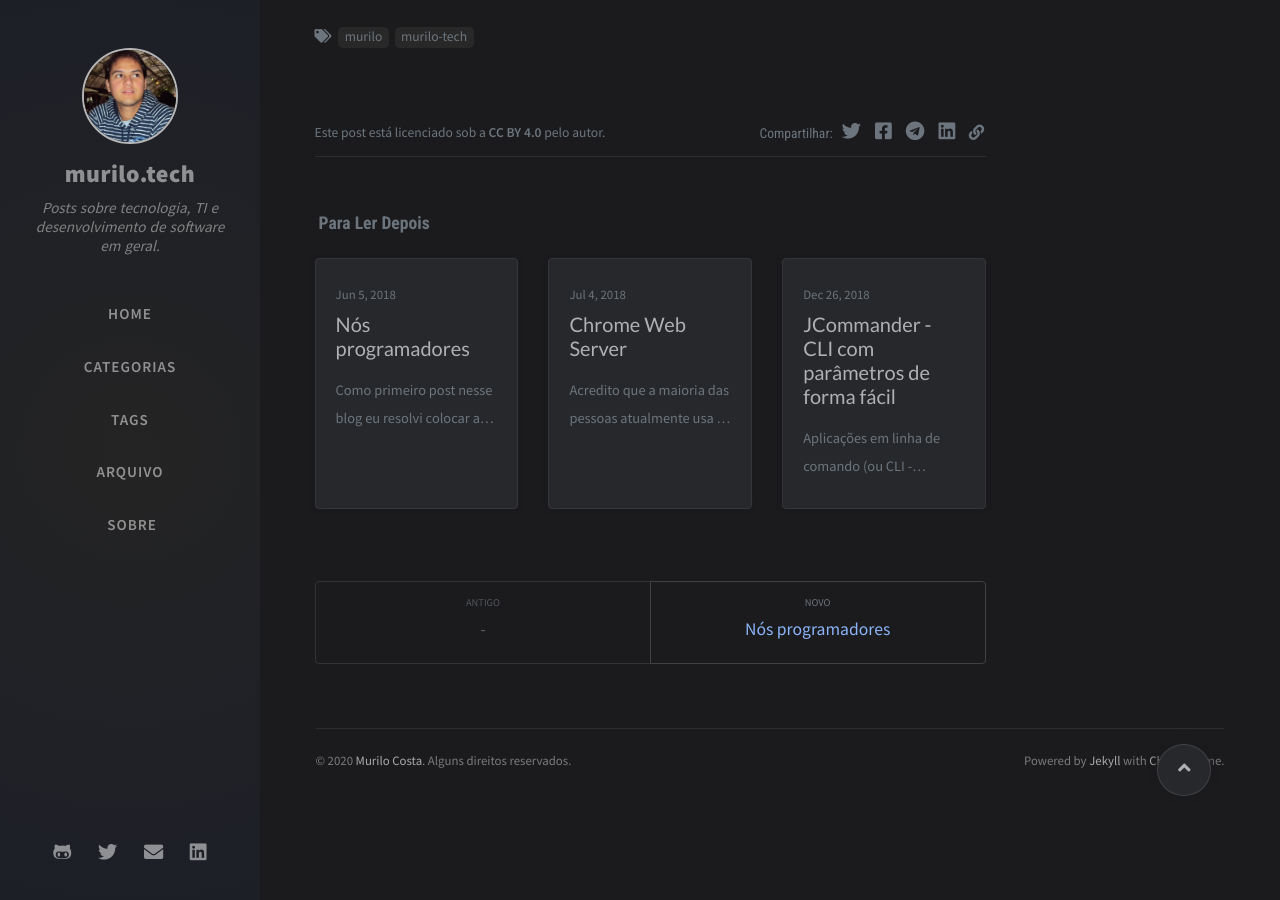
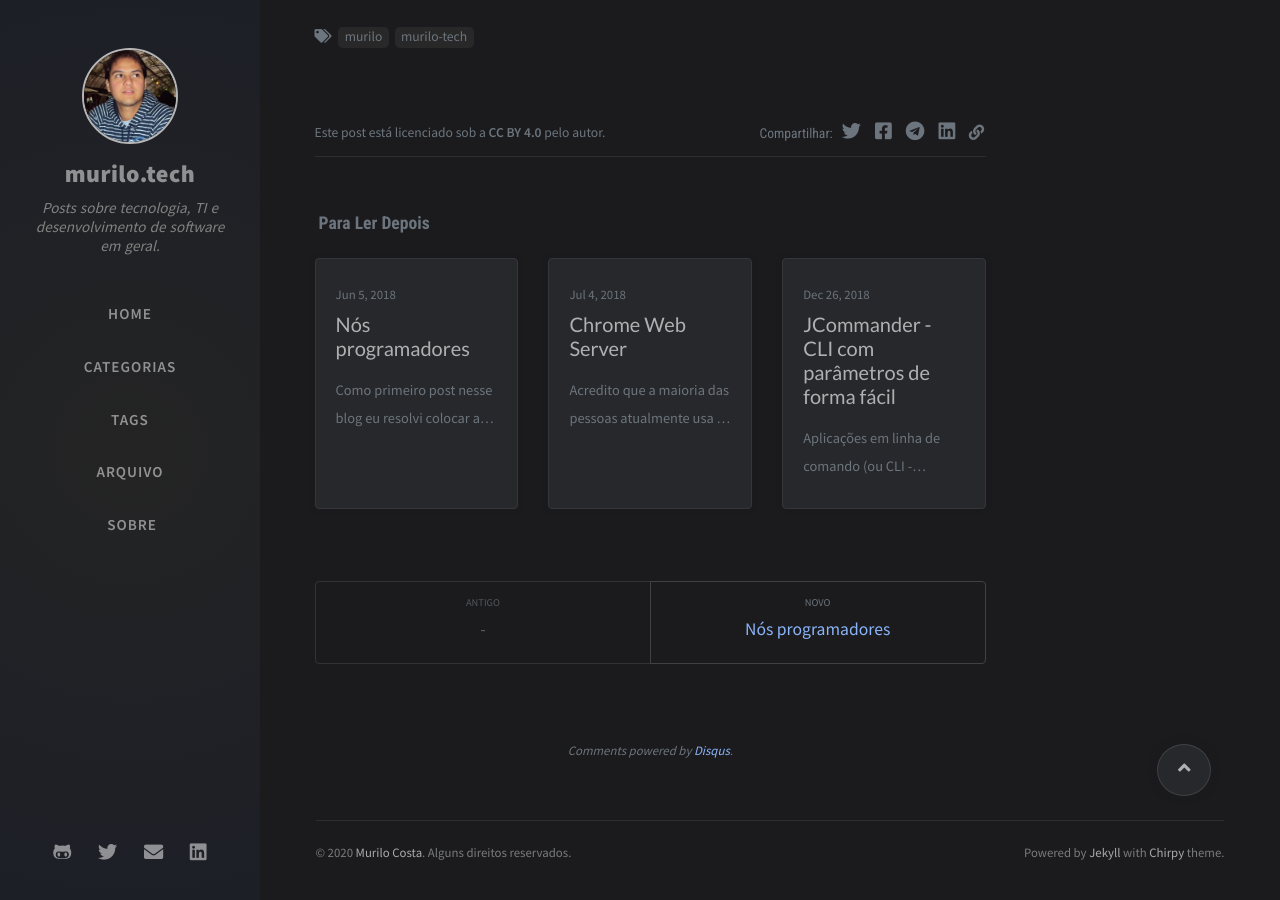
Before and after one commit to murilo-ramos/murilo-ramos.github.io, a Jekyll site: the page built from _posts/2018-05-31-start.md, in a window 1280 px wide and 900 px high, scrolled down 565 px. Built offline with Jekyll 4.4.1, drawn with Linux system fonts in a browser that asks for light colours; nearby versions of some CDN libraries; comment, search, counter and statistics services are not loaded; some of the changed lines change nothing that is shown.

Commit message:
Adicionando suporte ao disqus

```diff
--- a/_config.yml
+++ b/_config.yml
@@ -65,8 +65,8 @@
     cache: false  # pv data local cache, good for the users from GFW area.
 
 disqus:
-  comments: false  # boolean type, the global switch for posts comments.
-  shortname: ''    # Fill with your Disqus shortname. › https://help.disqus.com/en/articles/1717111-what-s-a-shortname
+  comments: true  # boolean type, the global switch for posts comments.
+  shortname: 'murilo-tech'    # Fill with your Disqus shortname. › https://help.disqus.com/en/articles/1717111-what-s-a-shortname
 
 
 # Prefer color scheme setting, available values:
```
